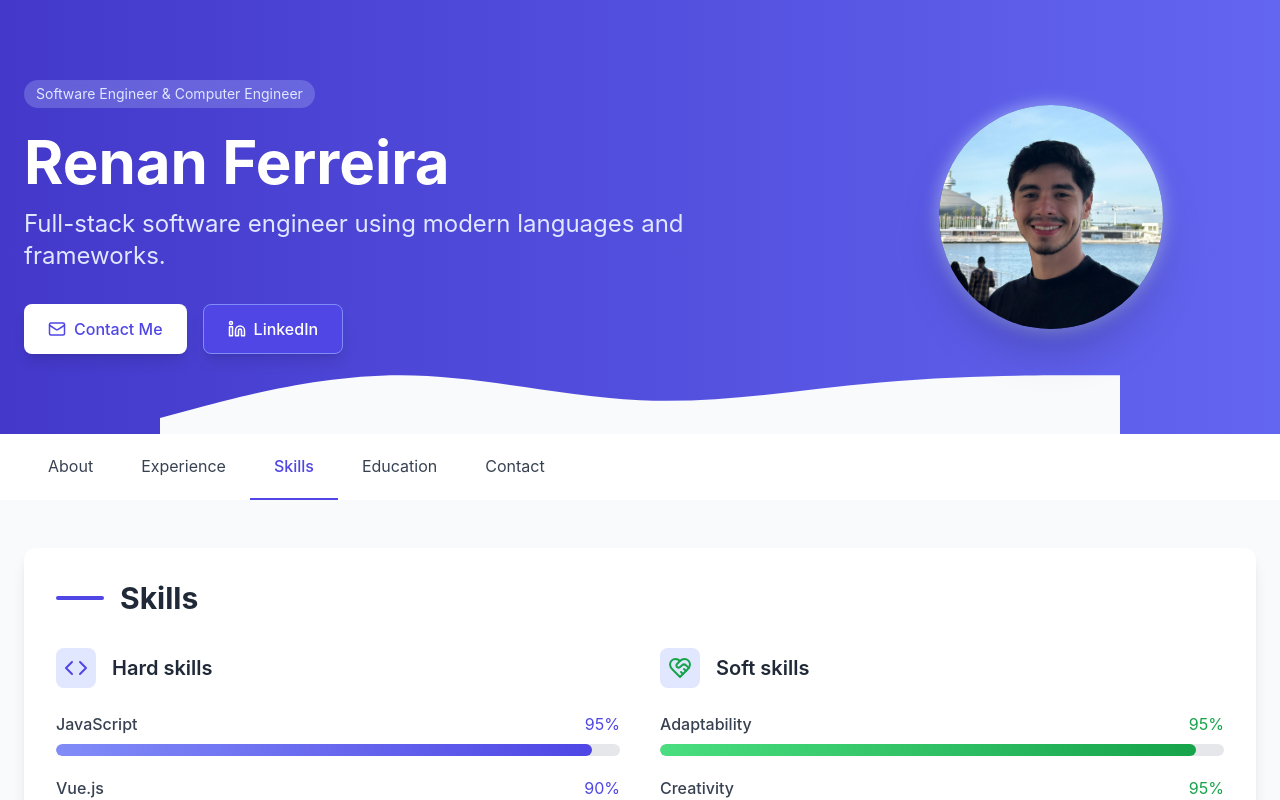
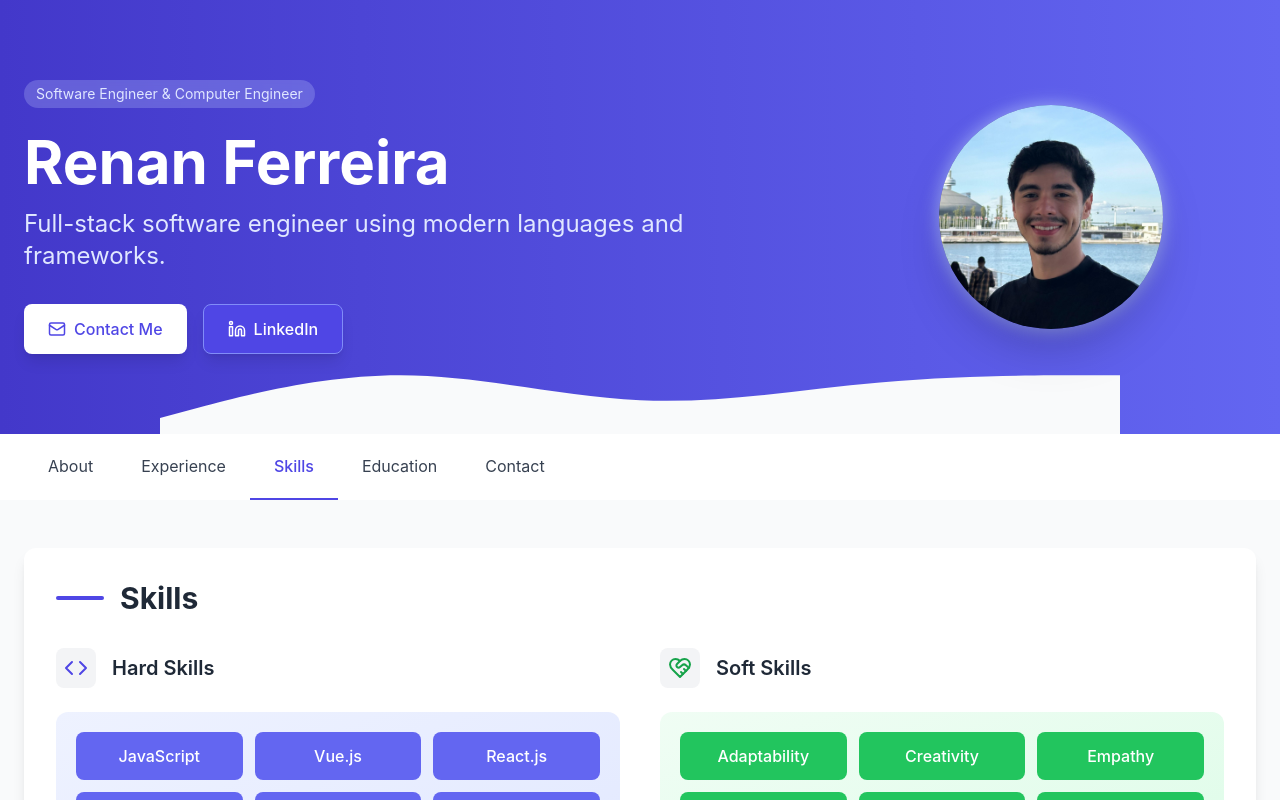
Before and after one commit to renansfr/portfolio, a React (Create React App) app: page / in a window 1280 px wide. Both pictures are taken after a click on the button "Skills". Shown: the top 800 px of the page. Built offline with nearby package versions, Linux system fonts and the light colour scheme.

Commit message:
refactor: simplify skills representation and enhance styling in SkillsSection

```diff
--- a/src/components/SkillsSection.tsx
+++ b/src/components/SkillsSection.tsx
@@ -1,76 +1,57 @@
 import React from 'react';
-import { Code, Cpu, ChevronRight, HeartHandshake } from 'lucide-react';
+import { Code, HeartHandshake } from 'lucide-react';
 import SectionHeader from './SectionHeader';
 
 const SkillsSection = () => {
-  const programmingSkills = [
-    { name: "JavaScript", level: 95 },
-    { name: "Vue.js", level: 90 },
-    { name: "React.js", level: 85 },
-    { name: "Node.js", level: 85 },
-    { name: "React native", level: 80 },
-    { name: "PostgreSQL", level: 90 },
-    { name: "MySQL", level: 80 },
-    { name: "SQL Server", level: 80 },
-    { name: "AWS services", level: 70 },
-    { name: "Azure DevOps", level: 70 },
-    { name: "Nest.js", level: 70 },
-    { name: "MongoDB", level: 80 },
+  const hardSkills = [
+    "JavaScript", "Vue.js", "React.js", "Node.js",
+    "React Native", "PostgreSQL", "MySQL", "SQL Server",
+    "AWS Services", "Azure DevOps", "Nest.js", "MongoDB"
   ];
 
-  const hardwareSkills = [
-    { name: "Adaptability", level: 95 },
-    { name: "Creativity", level: 95 },
-    { name: "Empathy", level: 95 },
-    { name: "Teamwork ", level: 90 },
-    { name: "Communication", level: 90 },
-    { name: "Leadership", level: 90 },
-    { name: "Approachability", level: 90 },
+  const softSkills = [
+    "Adaptability", "Creativity", "Empathy", "Teamwork",
+    "Communication", "Leadership", "Approachability"
   ];
 
-  const projectManagementTools = ['Git', 'JIRA', 'Agile', 'Scrum', 'Git lab', 'Git hub', 'Docker', 'CI/CD', 'Kubernetes', 'Azure DevOps'];
+  const projectManagementTools = [
+    'Git', 'JIRA', 'Agile', 'Scrum', 'Git Lab',
+    'GitHub', 'Docker', 'CI/CD', 'Kubernetes', 'Azure DevOps'
+  ];
 
   return (
     <section className="bg-white rounded-xl shadow-lg p-8 transition-all duration-500 transform hover:shadow-xl">
       <SectionHeader title="Skills" />
 
-      <div className="grid grid-cols-1 lg:grid-cols-2 gap-10">
+      <div className="grid grid-cols-1 lg:grid-cols-2 gap-10 mb-10">
         <SkillCategory
           icon={<Code className="text-blue-600" size={24} />}
-          title="Hard skills"
-          skills={programmingSkills}
-          techTitle="Web Technologies"
-          techBg="bg-blue-50"
-          techTextColor="text-blue-800"
-          techBorderColor="border-blue-100"
-          techPillColor="text-blue-600"
-          barColorFrom="from-blue-400"
-          barColorTo="to-blue-600"
-          percentColor="text-blue-600"
+          title="Hard Skills"
+          skills={hardSkills}
+          bgGradient="from-blue-50 to-blue-100"
+          accentColor="bg-blue-500"
+          hoverColor="hover:bg-blue-600"
+          textColor="text-blue-700"
         />
 
         <SkillCategory
           icon={<HeartHandshake className="text-green-600" size={24} />}
-          title="Soft skills"
-          skills={hardwareSkills}
-          techTitle="IoT & Robotics"
-          techBg="bg-green-50"
-          techTextColor="text-green-800"
-          techBorderColor="border-green-100"
-          techPillColor="text-green-600"
-          barColorFrom="from-green-400"
-          barColorTo="to-green-600"
-          percentColor="text-green-600"
+          title="Soft Skills"
+          skills={softSkills}
+          bgGradient="from-green-50 to-green-100"
+          accentColor="bg-green-500"
+          hoverColor="hover:bg-green-600"
+          textColor="text-green-700"
         />
       </div>
 
-      <div className="mt-10 p-6 bg-gradient-to-r from-blue-50 to-green-50 rounded-xl border border-blue-100">
-        <h3 className="text-xl font-semibold mb-4 text-gray-800">Project Management & Tools</h3>
-        <div className="grid grid-cols-2 md:grid-cols-4 gap-4">
+      <div className="p-6 bg-gradient-to-r from-blue-50 to-green-50 rounded-xl border border-blue-100">
+        <h3 className="text-xl font-semibold mb-6 text-gray-800">Project Management & Tools</h3>
+        <div className="grid grid-cols-2 md:grid-cols-5 gap-y-4">
           {projectManagementTools.map((tool) => (
-            <div key={tool} className="flex items-center">
-              <ChevronRight size={16} className="text-blue-500 mr-2" />
-              <span className="text-gray-700">{tool}</span>
+            <div key={tool} className="flex items-center group">
+              <div className="w-2 h-2 rounded-full bg-blue-400 group-hover:bg-blue-600 transition-all duration-300 mr-2"></div>
+              <span className="text-gray-700 group-hover:text-gray-900 transition-colors duration-300">{tool}</span>
             </div>
           ))}
         </div>
@@ -82,71 +63,57 @@ const SkillsSection = () => {
 const SkillCategory: React.FC<{
   icon: React.ReactNode;
   title: string;
-  skills: { name: string; level: number }[];
-  techTitle: string;
-  techBg: string;
-  techTextColor: string;
-  techBorderColor: string;
-  techPillColor: string;
-  barColorFrom: string;
-  barColorTo: string;
-  percentColor: string;
+  skills: string[];
+  bgGradient: string;
+  accentColor: string;
+  hoverColor: string;
+  textColor: string;
 }> = ({
   icon,
   title,
   skills,
-  techTitle,
-  techBg,
-  techTextColor,
-  techBorderColor,
-  techPillColor,
-  barColorFrom,
-  barColorTo,
-  percentColor
+  bgGradient,
+  accentColor,
+  hoverColor,
+  textColor
 }) => {
   return (
     <div>
       <div className="flex items-center mb-6">
-        <div className="w-10 h-10 bg-blue-100 rounded-lg flex items-center justify-center mr-4">
+        <div className="w-10 h-10 bg-gray-100 rounded-lg flex items-center justify-center mr-4">
           {icon}
         </div>
         <h3 className="text-xl font-semibold">{title}</h3>
       </div>
 
-      <div className="space-y-5">
-        {skills.map((skill) => (
-          <div key={skill.name}>
-            <SkillBar
+      <div className={`bg-gradient-to-br ${bgGradient} p-5 rounded-xl`}>
+        <div className="grid grid-cols-2 md:grid-cols-3 gap-3">
+          {skills.map((skill) => (
+            <SkillBadge
+              key={skill}
               skill={skill}
-              barColorFrom={barColorFrom}
-              barColorTo={barColorTo}
-              percentColor={percentColor}
+              accentColor={accentColor}
+              hoverColor={hoverColor}
+              textColor={textColor}
             />
-          </div>
-        ))}
+          ))}
+        </div>
       </div>
     </div>
   );
 };
 
-const SkillBar: React.FC<{
-  skill: { name: string; level: number };
-  barColorFrom: string;
-  barColorTo: string;
-  percentColor: string;
-}> = ({ skill, barColorFrom, barColorTo, percentColor }) => {
+interface SkillBadgeProps {
+  skill: string;
+  accentColor: string;
+  hoverColor: string;
+  textColor: string;
+}
+
+const SkillBadge: React.FC<SkillBadgeProps> = ({ skill, accentColor, hoverColor, textColor }) => {
   return (
-    <div>
-      <div className="flex justify-between mb-2">
-        <span className="font-medium text-gray-700">{skill.name}</span>
-        <span className={percentColor}>{skill.level}%</span>
-      </div>
-      <div className="w-full h-3 bg-gray-200 rounded-full overflow-hidden">
-        <div
-          className={`h-full rounded-full bg-gradient-to-r ${barColorFrom} ${barColorTo}`}
-          style={{ width: `${skill.level}%`, transition: "width 1.5s ease-in-out" }}
-        ></div>
-      </div>
+    <div className={`${accentColor} ${hoverColor} text-white p-3 rounded-lg transform transition-all duration-300 hover:scale-105 hover:shadow-md flex items-center justify-center text-center h-full`}>
+      <span className="font-medium">{skill}</span>
     </div>
   );
 };
```
